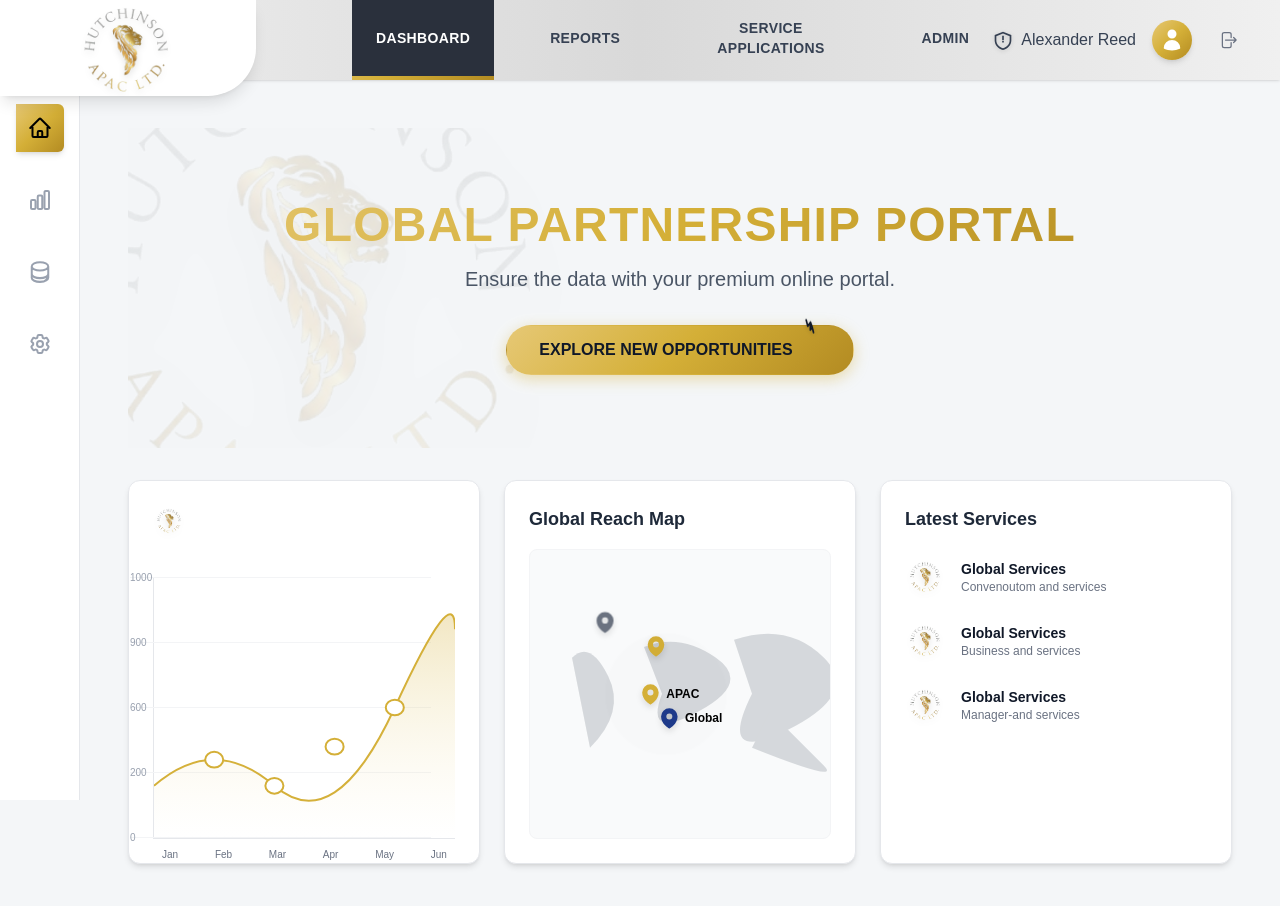
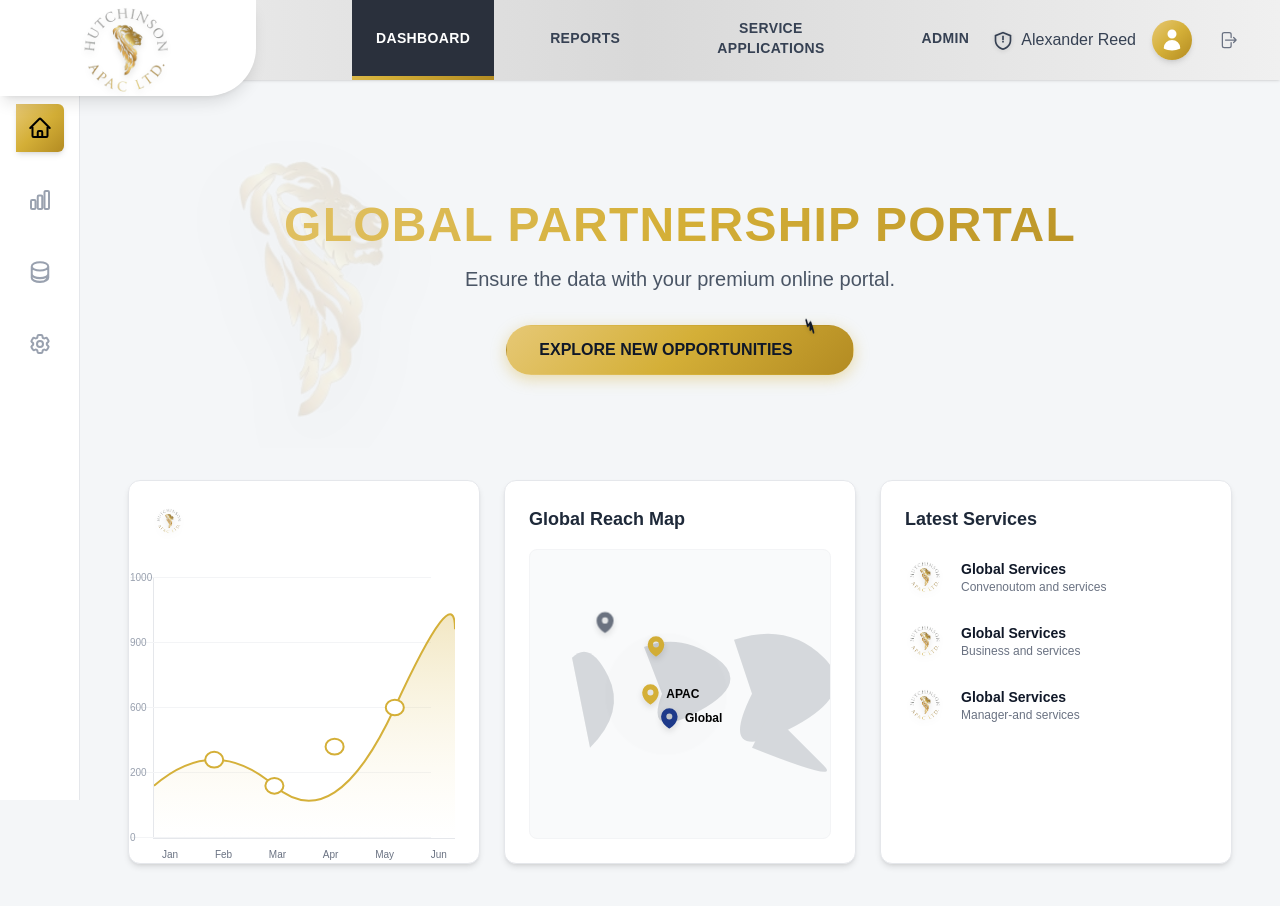
Before and after one commit to fahmidurshanto/hutchinson, a Next.js app: page / in a window 1280 px wide. Shown: the top 906 px of the page. Built offline with nearby package versions, Linux system fonts and the light colour scheme.

Commit message:
changed the background image of hero section on the dashboard page

```diff
--- a/src/app/(dashboard)/components/DashboardHero.js
+++ b/src/app/(dashboard)/components/DashboardHero.js
@@ -3,7 +3,7 @@ export default function DashboardHero() {
         <div className="w-full text-center py-8 md:py-16 mb-8 animate__animated animate__fadeIn relative overflow-hidden flex flex-col items-center justify-center min-h-[40vh]">
             {/* Watermark Logo */}
             <div className="absolute left-0 top-1/2 -translate-y-1/2 -translate-x-[20%] w-[600px] h-[600px] opacity-[0.15] pointer-events-none z-0 mix-blend-multiply flex items-center justify-center">
-                <img src="/hutchinson-logo.png" alt="" className="w-full h-full object-contain filter drop-shadow-2xl" />
+                <img src="/lion.png" alt="" className="w-full h-full object-contain filter drop-shadow-2xl" />
             </div>
 
             <div className="relative z-10 w-full">
```
Also changed, not shown: old_colors.txt (deleted), old_colors_utf8.txt (deleted), old_context.txt (deleted), old_nav.txt (deleted), public/lion.png (added), 1 other file (tests, documents, lock files or other folders).
